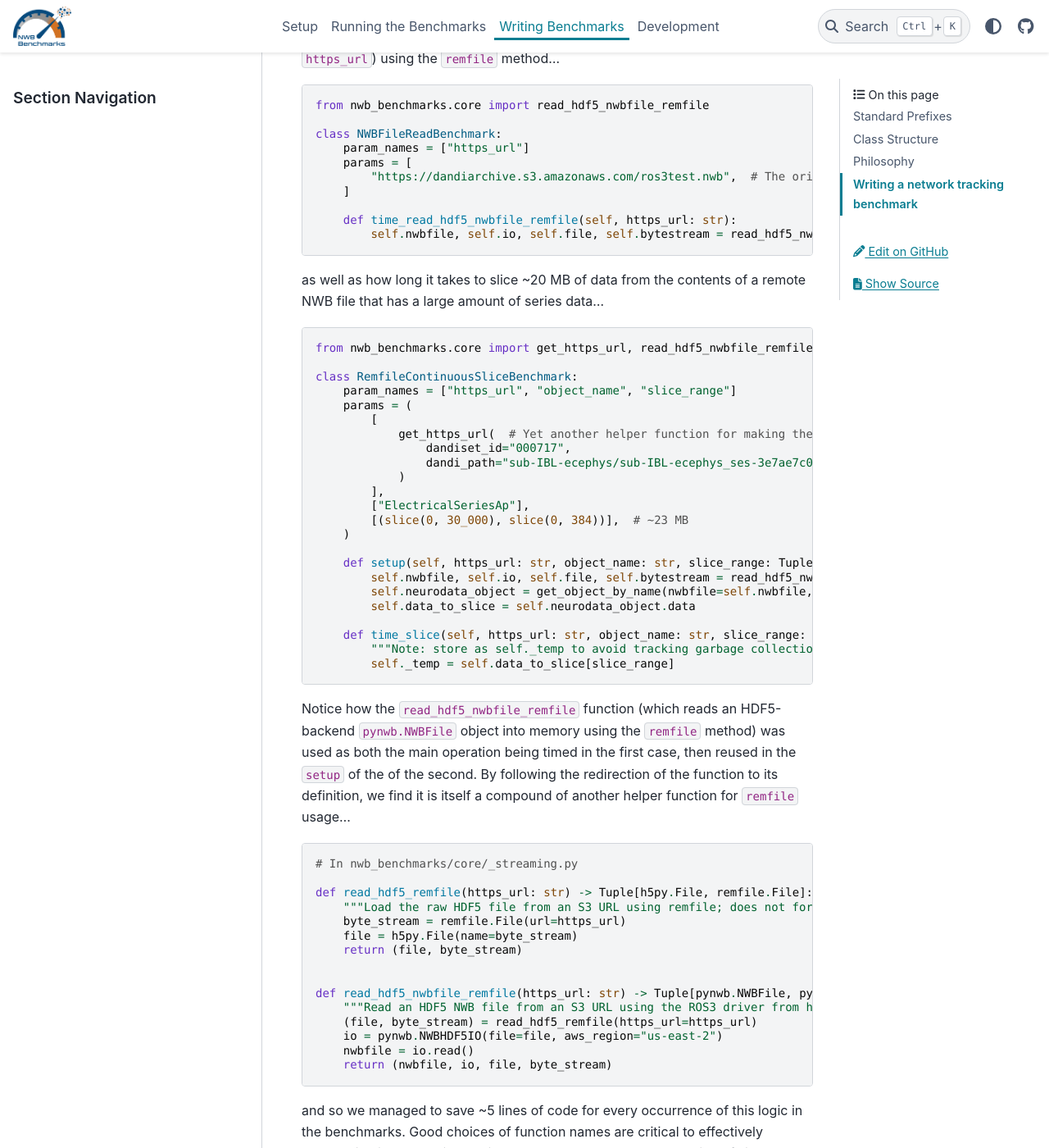
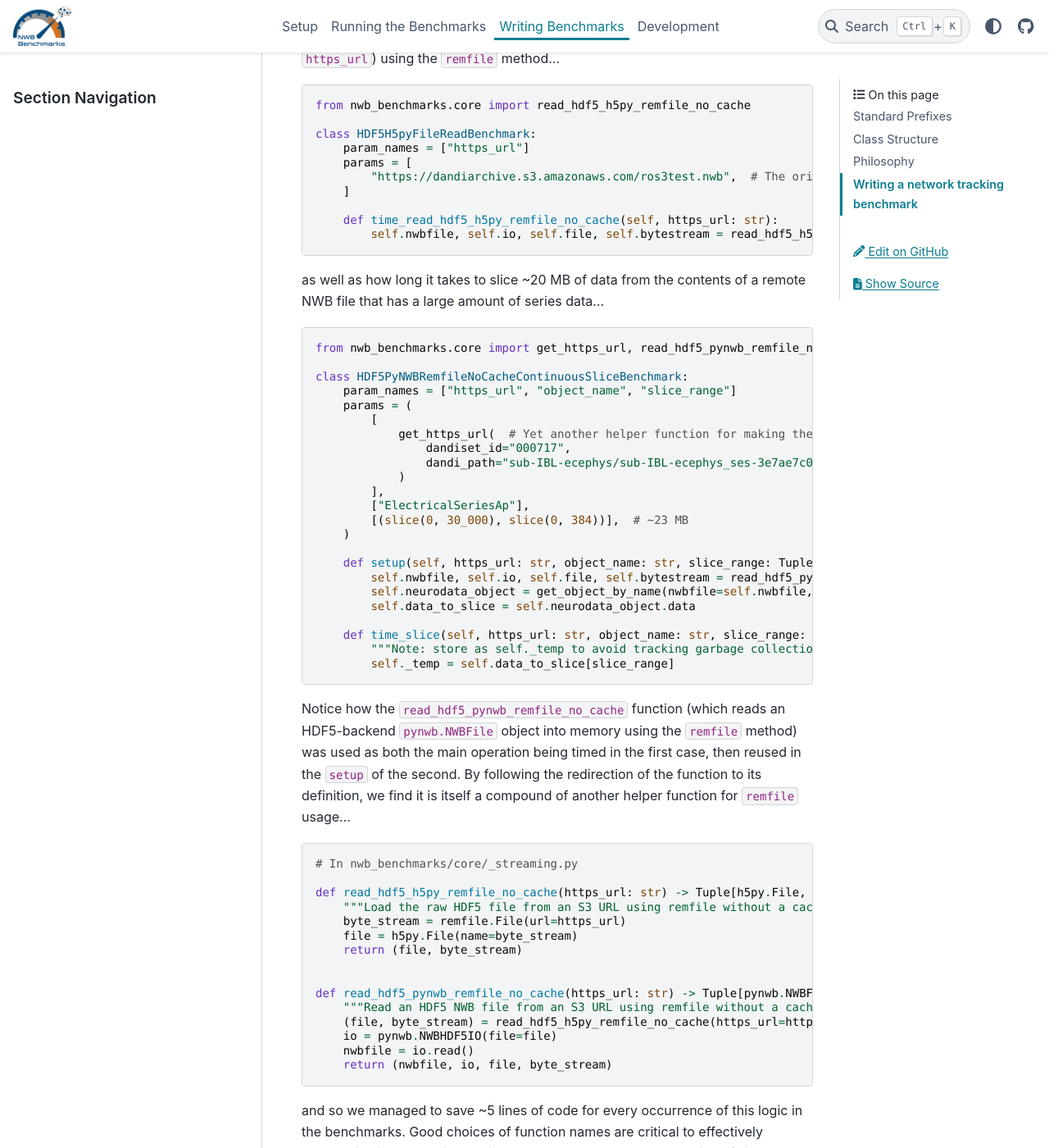
Before and after one commit to NeurodataWithoutBorders/nwb_benchmarks, a Sphinx documentation site: the page built from docs/writing_benchmarks.rst, in a window 1280 px wide and 1400 px high, scrolled down 2942 px. Shown: the whole window at 82% size. Built offline with Sphinx 7.4.7 and the PyData theme 0.15.4, drawn with Linux system fonts in a browser that asks for light colours.

Commit message:
Update examples in writing benchmarks doc (#128)
The examples were outdated

```diff
--- a/docs/writing_benchmarks.rst
+++ b/docs/writing_benchmarks.rst
@@ -57,24 +57,24 @@ An example of this philosophy in practice would be as follows. In this example w
 
 .. code-block:: python
 
-    from nwb_benchmarks.core import read_hdf5_nwbfile_remfile
+    from nwb_benchmarks.core import read_hdf5_h5py_remfile_no_cache
 
-    class NWBFileReadBenchmark:
+    class HDF5H5pyFileReadBenchmark:
         param_names = ["https_url"]
         params = [
             "https://dandiarchive.s3.amazonaws.com/ros3test.nwb",  # The original small test NWB file
         ]
 
-        def time_read_hdf5_nwbfile_remfile(self, https_url: str):
-            self.nwbfile, self.io, self.file, self.bytestream = read_hdf5_nwbfile_remfile(https_url=https_url)
+        def time_read_hdf5_h5py_remfile_no_cache(self, https_url: str):
+            self.nwbfile, self.io, self.file, self.bytestream = read_hdf5_h5py_remfile_no_cache(https_url=https_url)
 
 as well as how long it takes to slice ~20 MB of data from the contents of a remote NWB file that has a large amount of series data...
 
 .. code-block:: python
 
-    from nwb_benchmarks.core import get_https_url, read_hdf5_nwbfile_remfile
+    from nwb_benchmarks.core import get_https_url, read_hdf5_pynwb_remfile_no_cache
 
-    class RemfileContinuousSliceBenchmark:
+    class HDF5PyNWBRemfileNoCacheContinuousSliceBenchmark:
         param_names = ["https_url", "object_name", "slice_range"]
         params = (
             [
@@ -88,31 +88,31 @@ as well as how long it takes to slice ~20 MB of data from the contents of a remo
         )
 
         def setup(self, https_url: str, object_name: str, slice_range: Tuple[slice]):
-            self.nwbfile, self.io, self.file, self.bytestream = read_hdf5_nwbfile_remfile(https_url=https_url)
-            self.neurodata_object = get_object_by_name(nwbfile=self.nwbfile, object_name="ElectricalSeriesAp")
+            self.nwbfile, self.io, self.file, self.bytestream = read_hdf5_pynwb_remfile_no_cache(https_url=https_url)
+            self.neurodata_object = get_object_by_name(nwbfile=self.nwbfile, object_name=object_name)
             self.data_to_slice = self.neurodata_object.data
 
         def time_slice(self, https_url: str, object_name: str, slice_range: Tuple[slice]):
             """Note: store as self._temp to avoid tracking garbage collection as well."""
             self._temp = self.data_to_slice[slice_range]
 
-Notice how the ``read_hdf5_nwbfile_remfile`` function (which reads an HDF5-backend ``pynwb.NWBFile`` object into memory using the ``remfile`` method) was used as both the main operation being timed in the first case, then reused in the ``setup`` of the of the second. By following the redirection of the function to its definition, we find it is itself a compound of another helper function for ``remfile`` usage...
+Notice how the ``read_hdf5_pynwb_remfile_no_cache`` function (which reads an HDF5-backend ``pynwb.NWBFile`` object into memory using the ``remfile`` method) was used as both the main operation being timed in the first case, then reused in the ``setup`` of the second. By following the redirection of the function to its definition, we find it is itself a compound of another helper function for ``remfile`` usage...
 
 .. code-block:: python
 
     # In nwb_benchmarks/core/_streaming.py
 
-    def read_hdf5_remfile(https_url: str) -> Tuple[h5py.File, remfile.File]:
-        """Load the raw HDF5 file from an S3 URL using remfile; does not formally read the NWB file."""
+    def read_hdf5_h5py_remfile_no_cache(https_url: str) -> Tuple[h5py.File, remfile.File]:
+        """Load the raw HDF5 file from an S3 URL using remfile without a cache; does not formally read the NWB file."""
         byte_stream = remfile.File(url=https_url)
         file = h5py.File(name=byte_stream)
         return (file, byte_stream)
 
 
-    def read_hdf5_nwbfile_remfile(https_url: str) -> Tuple[pynwb.NWBFile, pynwb.NWBHDF5IO, h5py.File, remfile.File]:
-        """Read an HDF5 NWB file from an S3 URL using the ROS3 driver from h5py."""
-        (file, byte_stream) = read_hdf5_remfile(https_url=https_url)
-        io = pynwb.NWBHDF5IO(file=file, aws_region="us-east-2")
+    def read_hdf5_pynwb_remfile_no_cache(https_url: str) -> Tuple[pynwb.NWBFile, pynwb.NWBHDF5IO, h5py.File, remfile.File]:
+        """Read an HDF5 NWB file from an S3 URL using remfile without a cache."""
+        (file, byte_stream) = read_hdf5_h5py_remfile_no_cache(https_url=https_url)
+        io = pynwb.NWBHDF5IO(file=file)
         nwbfile = io.read()
         return (nwbfile, io, file, byte_stream)
 
```
